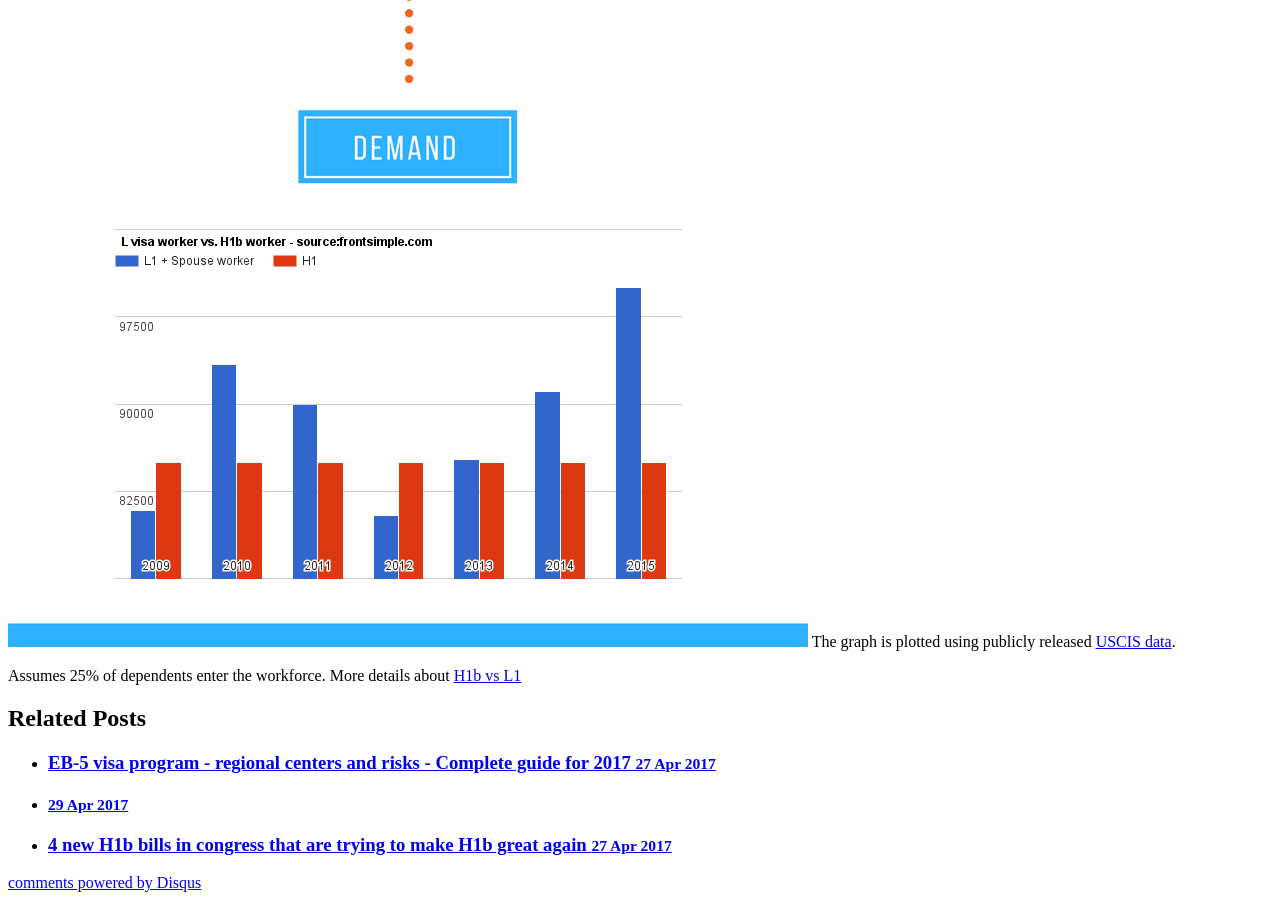
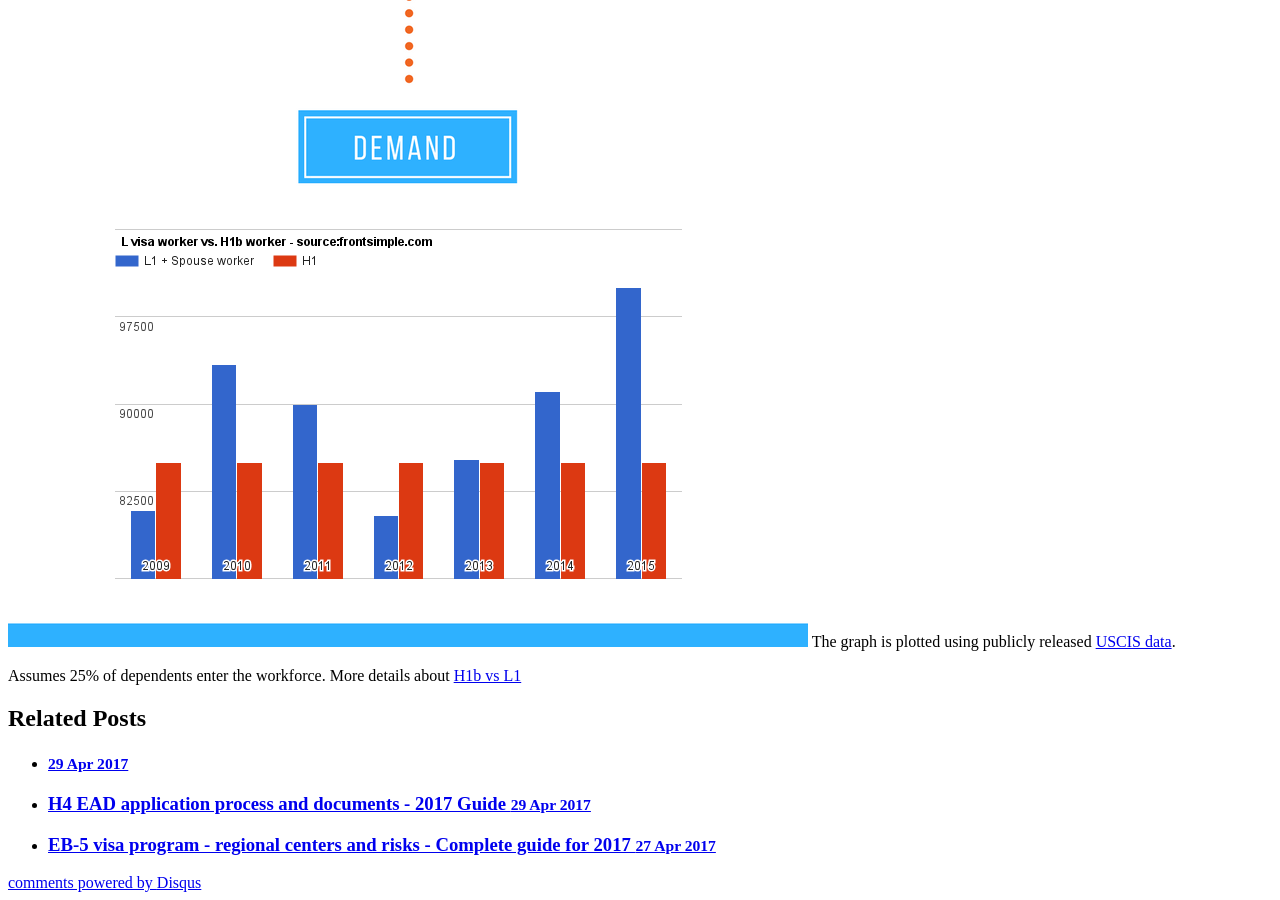
Before and after one commit to gitforwork2/gitforwork.github.io, a Jekyll site: the page built from _posts/2017-2-23-H1b-vs-L1-infographic.md, in a window 1280 px wide and 900 px high, scrolled down 1733 px. Built offline with Jekyll 4.4.1, drawn with Linux system fonts in a browser that asks for light colours; nearby versions of some CDN libraries; comment, search, counter and statistics services are not loaded; some of the changed lines change nothing that is shown.

```diff
--- a/_posts/2017-03-13-h4-ead-application.md
+++ b/_posts/2017-04-29-h4-ead-application.md
@@ -1,10 +1,10 @@
 ---
 layout: post
 title: H4 EAD application process and documents - 2017 Guide
-date: 2017-03-13
+date: 2017-04-29
 tags: H4 EAD
 comments: true
-description: H4 Visa EAD documents and application. EAD for H4 - Complete guide. 2017 Guide
+description: H4 EAD application process. Comprehensive guide for 2017 covering eligibility, fees, address, faq etc.
 ---
 If you are looking for H4 EAD application process and documentation, you have come to the right place. Applying for EAD and Social Security Number (SSN) can be a long a process. This guide is to cover the steps for obtaining EAD work permit.
 ![H4-EAD-sample](/assets/images/posts/h4-ead-sample.jpg)
```
